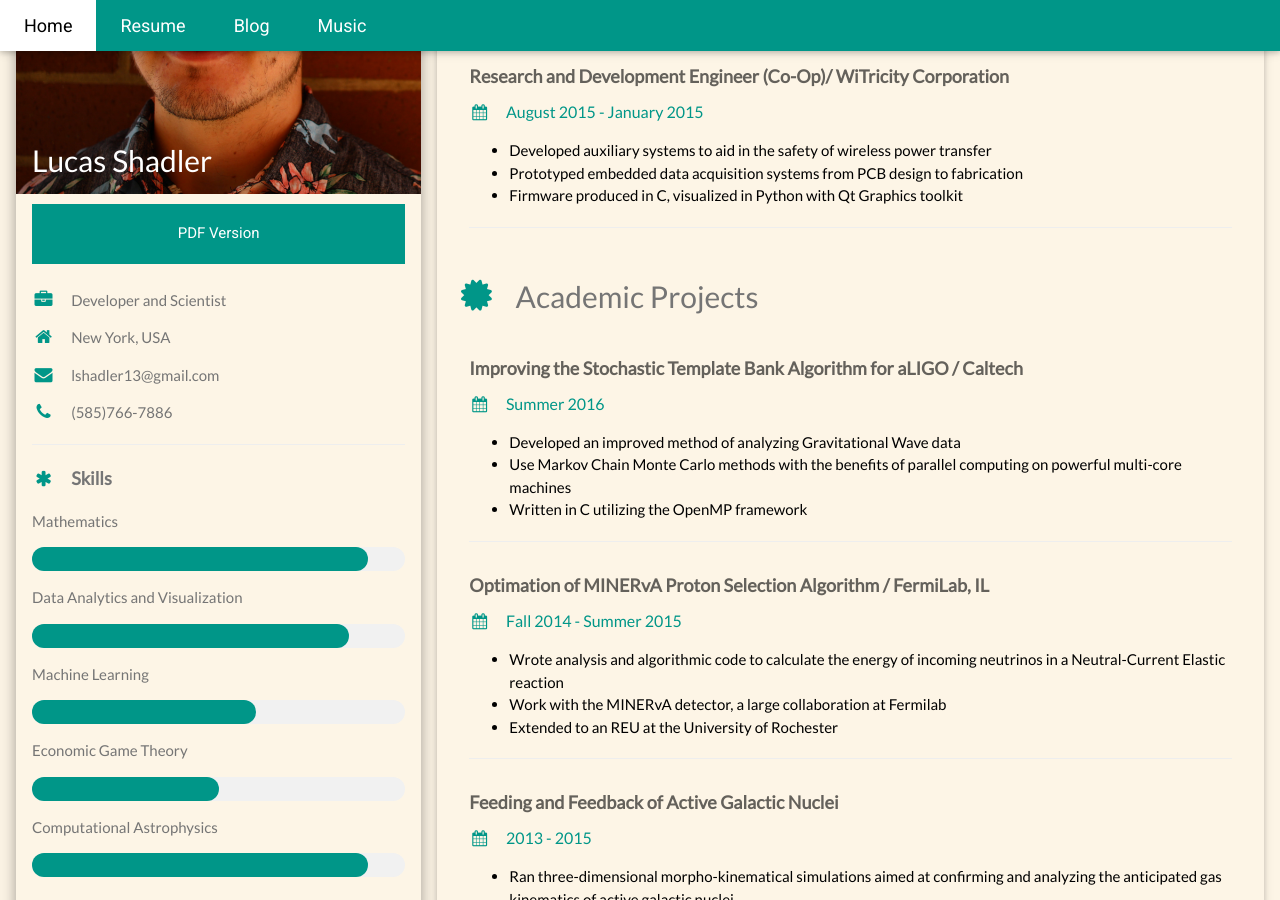
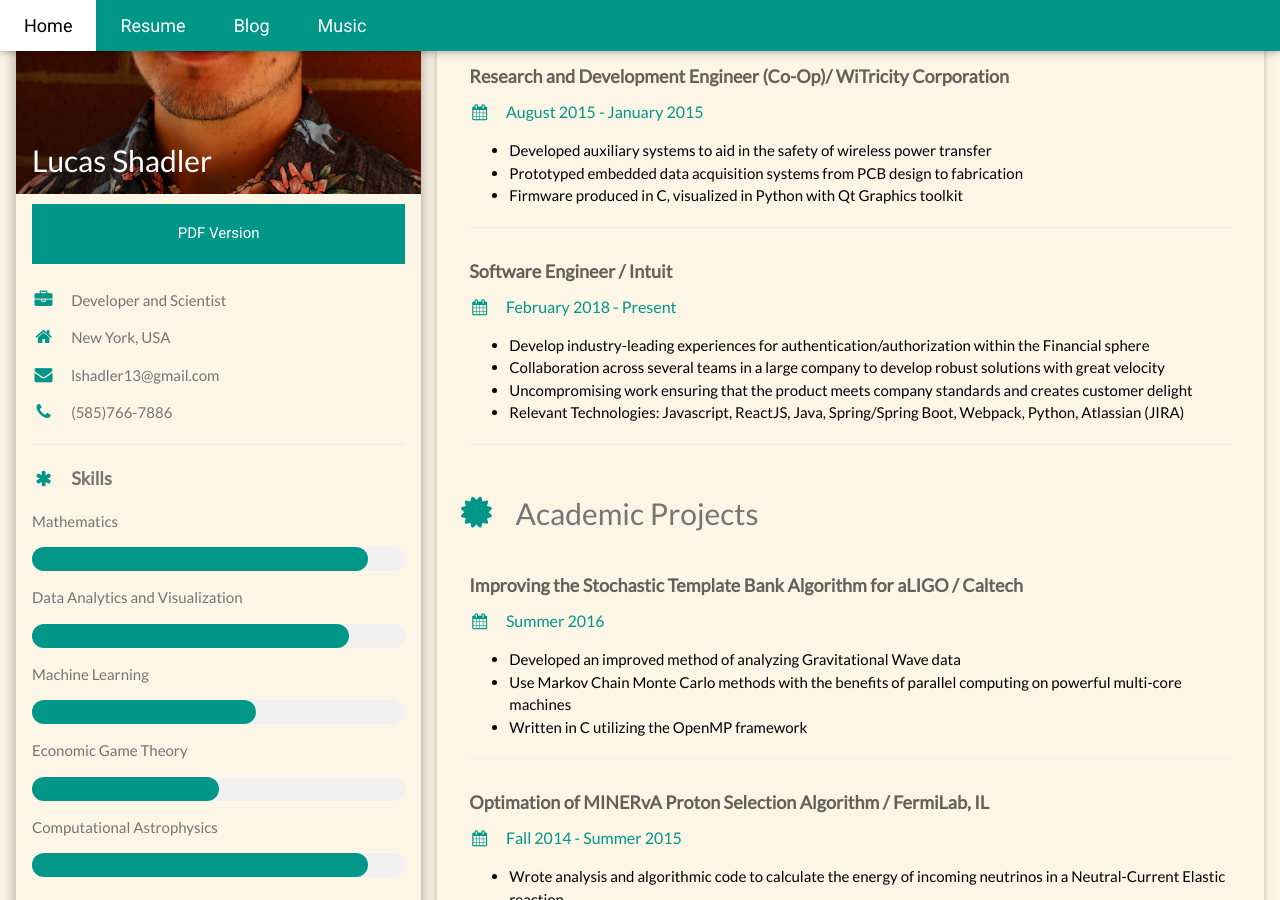
Before and after one commit to sumwatshade/sumwatshade.github.io, a Jekyll site: the page built from resume.html, in a window 1280 px wide and 900 px high, scrolled down 305 px. Built offline with Jekyll 4.4.1, drawn with Linux system fonts in a browser that asks for light colours.

Commit message:
Update resume.html

```diff
--- a/resume.html
+++ b/resume.html
@@ -121,6 +121,19 @@ title: Lucas Shadler | Resume
           </p>
           <hr>
         </div>
+        <div class="w3-container">
+          <h5 class="w3-opacity"><b>Software Engineer / Intuit</b></h5>
+          <h6 class="w3-text-teal"><i class="fa fa-calendar fa-fw w3-margin-right"></i>February 2018 - Present</h6>
+          <p>
+            <ul>
+              <li>Develop industry-leading experiences for authentication/authorization within the Financial sphere</li>
+              <li>Collaboration across several teams in a large company to develop robust solutions with great velocity</li>
+              <li>Uncompromising work ensuring that the product meets company standards and creates customer delight</li>
+              <li>Relevant Technologies: Javascript, ReactJS, Java, Spring/Spring Boot, Webpack, Python, Atlassian (JIRA)</li>
+            </ul>
+          </p>
+          <hr>
+        </div>
         <h2 class="w3-text-grey w3-padding-16"><i class="fa fa-certificate fa-fw w3-margin-right w3-xxlarge w3-text-teal"></i>Academic Projects</h2>
         <div class="w3-container">
           <h5 class="w3-opacity"><b>Improving the Stochastic Template Bank Algorithm for aLIGO / Caltech</b></h5>
```
